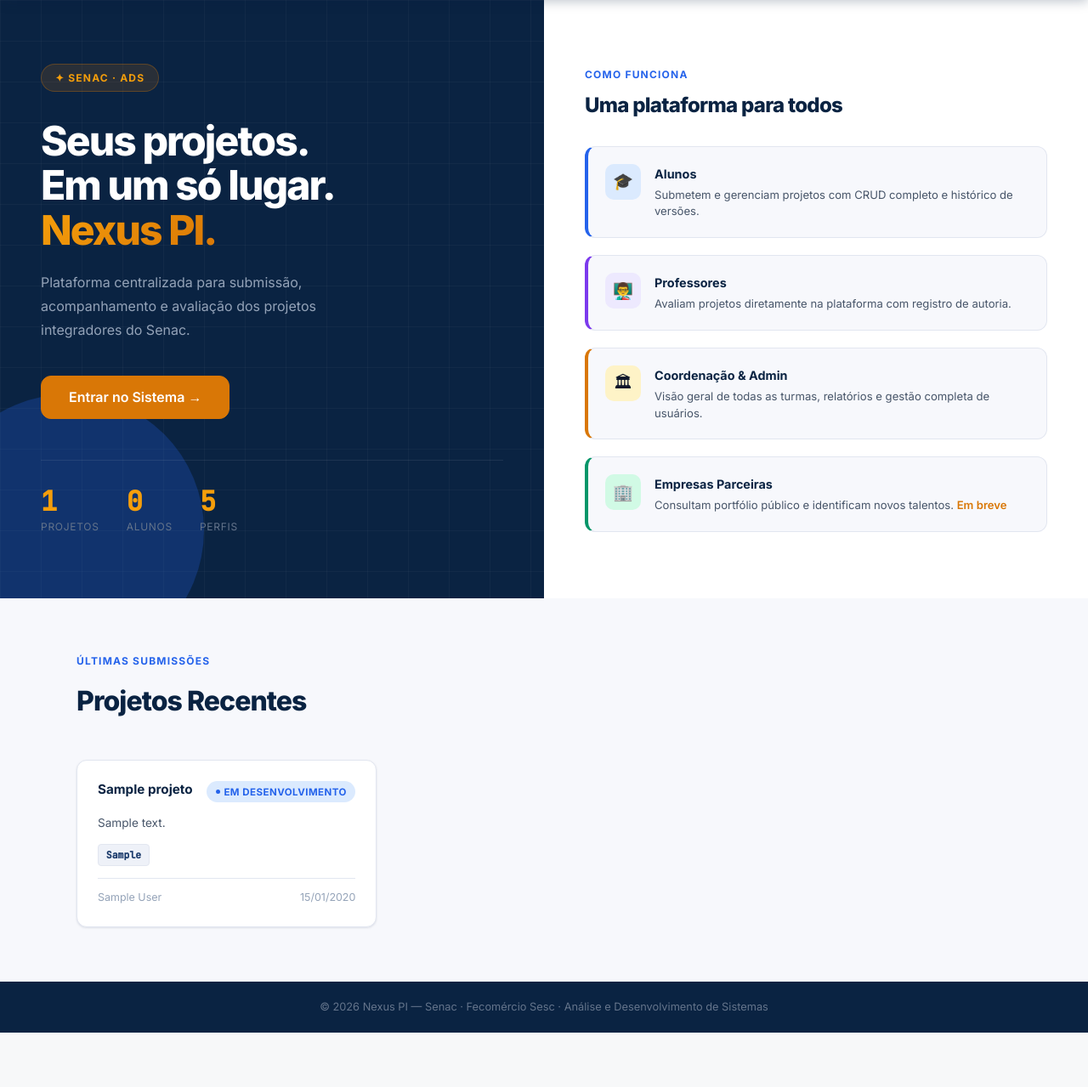
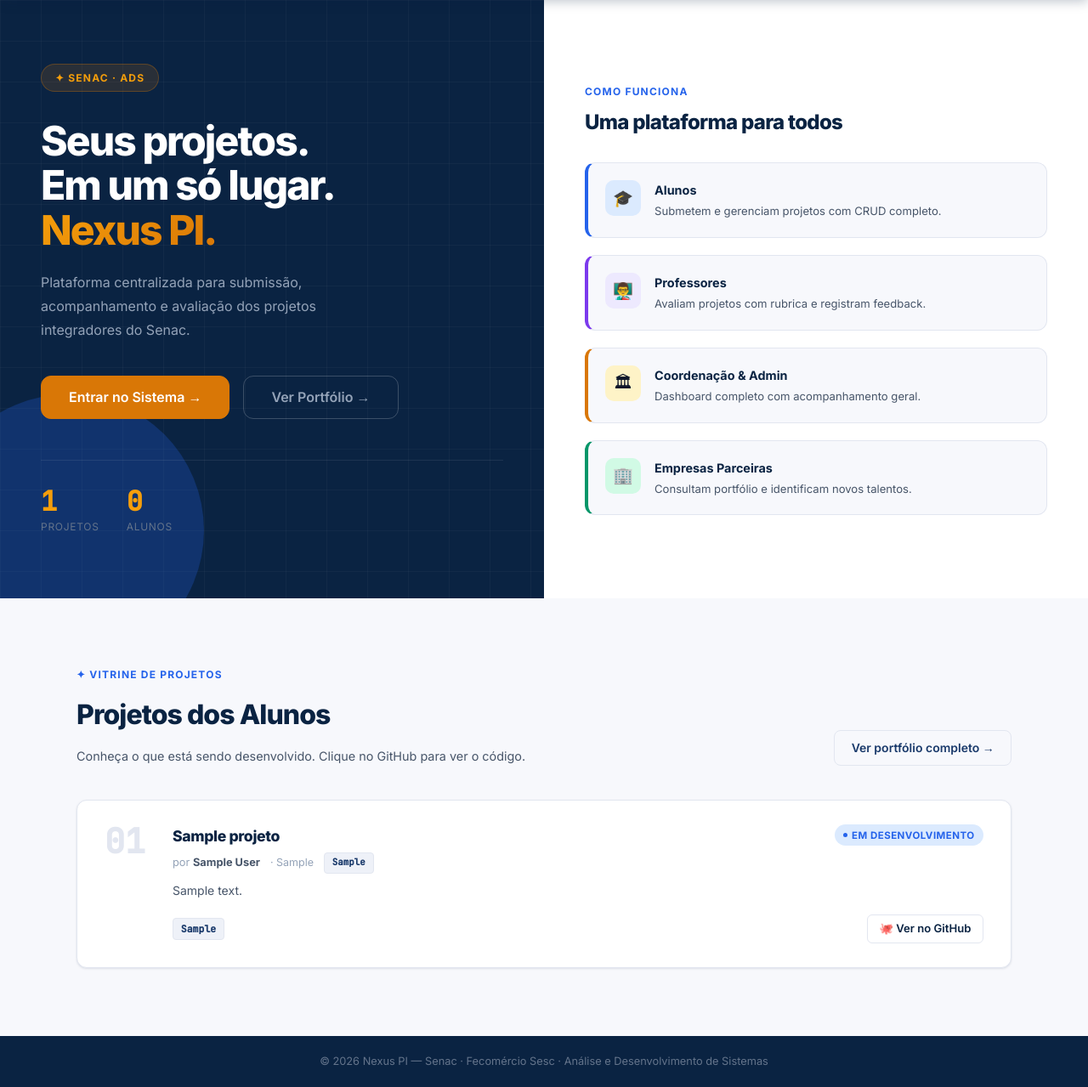
Before and after one commit to laizalay/projeto-integrador-senac, a Django app: page / in a window 1280 px wide. Shown: the part 62-1341 px from the top of the page at 85% size. Before the commit the page ends 1277 px from the top, so only its background shows below. Run offline with Django 5.2, Linux system fonts and the light colour scheme; tables that the repository leaves empty hold one stand-in row (values such as "Sample post").

Commit message:
vitrine de projetos + campo membros do grupo

```diff
--- a/core/models.py
+++ b/core/models.py
@@ -42,6 +42,7 @@ class Projeto(models.Model):
     link_github = models.URLField(blank=True, verbose_name="Link do GitHub")
     status = models.CharField(max_length=20, choices=STATUS_CHOICES, default='desenvolvimento')
     turma = models.CharField(max_length=50, blank=True, null=True, verbose_name="Turma")
+    membros_grupo = models.CharField(max_length=500, blank=True, null=True, verbose_name="Membros do Grupo")
     autor = models.ForeignKey(Usuario, on_delete=models.CASCADE, related_name='projetos')
     criado_em = models.DateTimeField(auto_now_add=True)
     atualizado_em = models.DateTimeField(auto_now=True)
--- a/core/views.py
+++ b/core/views.py
@@ -50,11 +50,18 @@ def professor_required(f):
 def home(request):
     total_projetos = Projeto.objects.count()
     total_alunos = Usuario.objects.filter(papel='aluno').count()
-    projetos_recentes = Projeto.objects.select_related('autor').order_by('-criado_em')[:4]
+    projetos_recentes = Projeto.objects.select_related('autor').order_by('-criado_em')[:6]
+    perfis = [
+        {'emoji': '🎓', 'nome': 'Alunos', 'desc': 'Submetem e gerenciam projetos com CRUD completo.', 'cor': 'var(--azul-lt)', 'bg': '#DBEAFE'},
+        {'emoji': '👨‍🏫', 'nome': 'Professores', 'desc': 'Avaliam projetos com rubrica e registram feedback.', 'cor': '#7C3AED', 'bg': '#EDE9FE'},
+        {'emoji': '🏛', 'nome': 'Coordenação & Admin', 'desc': 'Dashboard completo com acompanhamento geral.', 'cor': 'var(--amber)', 'bg': '#FEF3C7'},
+        {'emoji': '🏢', 'nome': 'Empresas Parceiras', 'desc': 'Consultam portfólio e identificam novos talentos.', 'cor': 'var(--success)', 'bg': '#D1FAE5'},
+    ]
     return render(request, 'home.html', {
         'total_projetos': total_projetos,
         'total_alunos': total_alunos,
         'projetos_recentes': projetos_recentes,
+        'perfis': perfis,
     })
 
 
@@ -238,7 +245,7 @@ def usuarios_lista(request):
 
 @admin_ou_coord
 def usuario_novo(request):
-    form = UsuarioForm(request.POST or None)
+    form = UsuarioForm(request.POST or None, usuario_logado=request.user)
     if request.method == 'POST' and form.is_valid():
         form.save()
         messages.success(request, 'Usuário cadastrado com sucesso!')
--- a/templates/home.html
+++ b/templates/home.html
@@ -3,41 +3,26 @@
 
 {% block content %}
 
-<!-- HERO: layout dividido azul + branco -->
-<section style="min-height: 88vh; display: grid; grid-template-columns: 1fr 1fr;">
-
-  <!-- Lado esquerdo — azul escuro -->
-  <div style="background: var(--azul); padding: 4rem 3rem; display: flex; flex-direction: column; justify-content: center; position: relative; overflow: hidden;">
-    <!-- Grade decorativa -->
+<!-- HERO -->
+<section style="min-height:88vh;display:grid;grid-template-columns:1fr 1fr;">
+  <div style="background:var(--azul);padding:4rem 3rem;display:flex;flex-direction:column;justify-content:center;position:relative;overflow:hidden;">
     <div style="position:absolute;inset:0;background-image:linear-gradient(rgba(255,255,255,0.03) 1px,transparent 1px),linear-gradient(90deg,rgba(255,255,255,0.03) 1px,transparent 1px);background-size:48px 48px;"></div>
-    <!-- Círculo decorativo -->
     <div style="position:absolute;bottom:-80px;left:-80px;width:320px;height:320px;border-radius:50%;background:rgba(37,99,235,0.25);"></div>
-
     <div style="position:relative;">
-      <!-- Tag Senac -->
-      <div style="display:inline-flex;align-items:center;gap:0.5rem;background:rgba(217,119,6,0.15);border:1px solid rgba(217,119,6,0.3);color:var(--amber-md);font-size:0.75rem;font-weight:700;letter-spacing:0.1em;text-transform:uppercase;padding:0.35rem 1rem;border-radius:20px;margin-bottom:2rem;">
-        ✦ Senac · ADS
-      </div>
-
+      <div style="display:inline-flex;align-items:center;gap:0.5rem;background:rgba(217,119,6,0.15);border:1px solid rgba(217,119,6,0.3);color:var(--amber-md);font-size:0.75rem;font-weight:700;letter-spacing:0.1em;text-transform:uppercase;padding:0.35rem 1rem;border-radius:20px;margin-bottom:2rem;">✦ Senac · ADS</div>
       <h1 style="font-size:clamp(2rem,4vw,3rem);font-weight:800;color:white;letter-spacing:-0.04em;line-height:1.1;margin-bottom:1.25rem;">
-        Seus projetos.<br>
-        Em um só lugar.<br>
+        Seus projetos.<br>Em um só lugar.<br>
         <span style="background:linear-gradient(135deg,#F59E0B,#D97706);-webkit-background-clip:text;-webkit-text-fill-color:transparent;background-clip:text;">Nexus PI.</span>
       </h1>
-
-      <p style="font-size:1rem;color:#94A3B8;line-height:1.75;margin-bottom:2.5rem;max-width:420px;">
-        Plataforma centralizada para submissão, acompanhamento e avaliação dos projetos integradores do Senac.
-      </p>
-
+      <p style="font-size:1rem;color:#94A3B8;line-height:1.75;margin-bottom:2.5rem;max-width:420px;">Plataforma centralizada para submissão, acompanhamento e avaliação dos projetos integradores do Senac.</p>
       <div style="display:flex;gap:1rem;flex-wrap:wrap;">
         {% if user.is_authenticated %}
           <a href="{% url 'painel' %}" class="btn btn-amber btn-lg">Acessar Painel →</a>
         {% else %}
           <a href="{% url 'login' %}" class="btn btn-amber btn-lg">Entrar no Sistema →</a>
         {% endif %}
+        <a href="{% url 'portfolio' %}" class="btn btn-outline btn-lg" style="border-color:rgba(255,255,255,0.2);color:#94A3B8;">Ver Portfólio →</a>
       </div>
-
-      <!-- Stats -->
       <div style="display:flex;gap:2rem;margin-top:3rem;padding-top:2rem;border-top:1px solid rgba(255,255,255,0.08);">
         <div>
           <div style="font-size:2rem;font-weight:800;color:var(--amber-md);font-family:var(--mono);line-height:1;">{{ total_projetos }}</div>
@@ -47,92 +32,89 @@
           <div style="font-size:2rem;font-weight:800;color:var(--amber-md);font-family:var(--mono);line-height:1;">{{ total_alunos }}</div>
           <div style="font-size:0.75rem;color:#64748B;margin-top:0.2rem;text-transform:uppercase;letter-spacing:0.06em;">Alunos</div>
         </div>
-        <div>
-          <div style="font-size:2rem;font-weight:800;color:var(--amber-md);font-family:var(--mono);line-height:1;">5</div>
-          <div style="font-size:0.75rem;color:#64748B;margin-top:0.2rem;text-transform:uppercase;letter-spacing:0.06em;">Perfis</div>
-        </div>
       </div>
     </div>
   </div>
 
-  <!-- Lado direito — branco com cards -->
+  <!-- Lado direito -->
   <div style="background:white;padding:4rem 3rem;display:flex;flex-direction:column;justify-content:center;gap:1.25rem;">
-
     <div style="margin-bottom:0.5rem;">
       <p style="font-size:0.75rem;font-weight:700;letter-spacing:0.1em;text-transform:uppercase;color:var(--azul-lt);margin-bottom:0.5rem;">Como funciona</p>
       <h2 style="font-size:1.5rem;font-weight:800;color:var(--azul);letter-spacing:-0.03em;">Uma plataforma para todos</h2>
     </div>
-
-    <!-- Card Aluno -->
-    <div style="display:flex;align-items:flex-start;gap:1rem;padding:1.25rem;border:1px solid var(--border);border-radius:var(--radius);border-left:4px solid var(--azul-lt);background:var(--bg);transition:all 0.2s;">
-      <div style="width:42px;height:42px;border-radius:10px;background:#DBEAFE;display:flex;align-items:center;justify-content:center;font-size:1.2rem;flex-shrink:0;">🎓</div>
+    {% for item in perfis %}
+    <div style="display:flex;align-items:flex-start;gap:1rem;padding:1.25rem;border:1px solid var(--border);border-radius:var(--radius);border-left:4px solid {{ item.cor }};background:var(--bg);">
+      <div style="width:42px;height:42px;border-radius:10px;background:{{ item.bg }};display:flex;align-items:center;justify-content:center;font-size:1.2rem;flex-shrink:0;">{{ item.emoji }}</div>
       <div>
-        <h3 style="font-size:0.9rem;font-weight:700;color:var(--azul);margin-bottom:0.25rem;">Alunos</h3>
-        <p style="font-size:0.82rem;color:var(--text-2);line-height:1.5;">Submetem e gerenciam projetos com CRUD completo e histórico de versões.</p>
+        <h3 style="font-size:0.9rem;font-weight:700;color:var(--azul);margin-bottom:0.25rem;">{{ item.nome }}</h3>
+        <p style="font-size:0.82rem;color:var(--text-2);line-height:1.5;">{{ item.desc }}</p>
       </div>
     </div>
-
-    <!-- Card Professor -->
-    <div style="display:flex;align-items:flex-start;gap:1rem;padding:1.25rem;border:1px solid var(--border);border-radius:var(--radius);border-left:4px solid #7C3AED;background:var(--bg);">
-      <div style="width:42px;height:42px;border-radius:10px;background:#EDE9FE;display:flex;align-items:center;justify-content:center;font-size:1.2rem;flex-shrink:0;">👨‍🏫</div>
-      <div>
-        <h3 style="font-size:0.9rem;font-weight:700;color:var(--azul);margin-bottom:0.25rem;">Professores</h3>
-        <p style="font-size:0.82rem;color:var(--text-2);line-height:1.5;">Avaliam projetos diretamente na plataforma com registro de autoria.</p>
-      </div>
-    </div>
-
-    <!-- Card Coordenador -->
-    <div style="display:flex;align-items:flex-start;gap:1rem;padding:1.25rem;border:1px solid var(--border);border-radius:var(--radius);border-left:4px solid var(--amber);background:var(--bg);">
-      <div style="width:42px;height:42px;border-radius:10px;background:#FEF3C7;display:flex;align-items:center;justify-content:center;font-size:1.2rem;flex-shrink:0;">🏛</div>
-      <div>
-        <h3 style="font-size:0.9rem;font-weight:700;color:var(--azul);margin-bottom:0.25rem;">Coordenação & Admin</h3>
-        <p style="font-size:0.82rem;color:var(--text-2);line-height:1.5;">Visão geral de todas as turmas, relatórios e gestão completa de usuários.</p>
-      </div>
-    </div>
-
-    <!-- Card Empresa -->
-    <div style="display:flex;align-items:flex-start;gap:1rem;padding:1.25rem;border:1px solid var(--border);border-radius:var(--radius);border-left:4px solid var(--success);background:var(--bg);">
-      <div style="width:42px;height:42px;border-radius:10px;background:#D1FAE5;display:flex;align-items:center;justify-content:center;font-size:1.2rem;flex-shrink:0;">🏢</div>
-      <div>
-        <h3 style="font-size:0.9rem;font-weight:700;color:var(--azul);margin-bottom:0.25rem;">Empresas Parceiras</h3>
-        <p style="font-size:0.82rem;color:var(--text-2);line-height:1.5;">Consultam portfólio público e identificam novos talentos. <span style="color:var(--amber);font-weight:600;">Em breve</span></p>
-      </div>
-    </div>
-
+    {% endfor %}
   </div>
 </section>
 
-<!-- PROJETOS RECENTES -->
+<!-- VITRINE DE PROJETOS -->
 {% if projetos_recentes %}
-<section style="padding:4rem 2rem;background:var(--bg);">
+<section style="padding:5rem 2rem;background:var(--bg);">
   <div style="max-width:1100px;margin:0 auto;">
-    <div style="display:flex;align-items:center;justify-content:space-between;margin-bottom:2rem;">
+    <div style="display:flex;align-items:flex-end;justify-content:space-between;margin-bottom:2.5rem;flex-wrap:wrap;gap:1rem;">
       <div>
-        <p class="section-eyebrow">Últimas submissões</p>
-        <h2 class="section-title">Projetos Recentes</h2>
+        <p class="section-eyebrow">✦ Vitrine de Projetos</p>
+        <h2 class="section-title">Projetos dos Alunos</h2>
+        <p style="color:var(--text-2);font-size:0.9rem;margin-top:0.25rem;">Conheça o que está sendo desenvolvido. Clique no GitHub para ver o código.</p>
       </div>
-      {% if user.is_authenticated %}
-        <a href="{% url 'painel' %}" class="btn btn-outline">Ver todos →</a>
+      <a href="{% url 'portfolio' %}" class="btn btn-outline">Ver portfólio completo →</a>
+    </div>
+
+    <div style="display:flex;flex-direction:column;gap:1rem;">
+      {% for projeto in projetos_recentes %}
+      <div style="background:white;border:1px solid var(--border);border-radius:var(--radius);padding:1.75rem 2rem;box-shadow:var(--shadow-sm);display:flex;align-items:flex-start;gap:2rem;transition:all 0.2s;"
+           onmouseover="this.style.boxShadow='var(--shadow)';this.style.borderColor='var(--azul-lt)';this.style.transform='translateX(4px)'"
+           onmouseout="this.style.boxShadow='var(--shadow-sm)';this.style.borderColor='var(--border)';this.style.transform='translateX(0)'">
+
+        <!-- Número decorativo -->
+        <div style="font-size:2.5rem;font-weight:800;color:var(--border);font-family:var(--mono);line-height:1;flex-shrink:0;user-select:none;">
+          {{ forloop.counter|stringformat:"02d" }}
+        </div>
+
+        <!-- Conteúdo principal -->
+        <div style="flex:1;min-width:0;">
+          <div style="display:flex;align-items:flex-start;justify-content:space-between;gap:1rem;flex-wrap:wrap;margin-bottom:0.6rem;">
+            <div>
+              <h3 style="font-size:1.1rem;font-weight:800;color:var(--azul);letter-spacing:-0.02em;margin-bottom:0.25rem;">{{ projeto.titulo }}</h3>
+              <div style="display:flex;align-items:center;gap:0.75rem;flex-wrap:wrap;">
+                <span style="font-size:0.8rem;color:var(--text-3);">
+                  por <strong style="color:var(--text-2);">{{ projeto.autor.get_full_name|default:projeto.autor.username }}</strong>
+                </span>
+                {% if projeto.membros_grupo %}
+                  <span style="font-size:0.78rem;color:var(--text-3);">· {{ projeto.membros_grupo }}</span>
+                {% endif %}
+                {% if projeto.turma %}
+                  <span class="tag" style="font-size:0.68rem;">{{ projeto.turma }}</span>
                 {% endif %}
               </div>
-    <div class="projetos-grid">
-      {% for projeto in projetos_recentes %}
-      <div class="projeto-card">
-        <div class="projeto-card-header">
-          <h3 class="projeto-card-title">{{ projeto.titulo }}</h3>
+            </div>
             <span class="badge badge-{{ projeto.status_cor }}">{{ projeto.get_status_display }}</span>
           </div>
-        <p class="projeto-card-desc">{{ projeto.descricao|truncatechars:110 }}</p>
-        {% if projeto.get_tecnologias_lista %}
+
+          <p style="font-size:0.875rem;color:var(--text-2);line-height:1.6;margin-bottom:1rem;">{{ projeto.descricao|truncatechars:160 }}</p>
+
+          <div style="display:flex;align-items:center;justify-content:space-between;flex-wrap:wrap;gap:0.75rem;">
             <div class="tags-list">
-          {% for tech in projeto.get_tecnologias_lista|slice:":4" %}
+              {% for tech in projeto.get_tecnologias_lista %}
                 <span class="tag">{{ tech }}</span>
               {% endfor %}
             </div>
+            {% if projeto.link_github %}
+              <a href="{{ projeto.link_github }}" target="_blank"
+                 style="display:inline-flex;align-items:center;gap:0.4rem;font-size:0.82rem;font-weight:600;color:var(--azul);border:1.5px solid var(--border);padding:0.35rem 0.85rem;border-radius:6px;text-decoration:none;transition:all 0.2s;background:white;"
+                 onmouseover="this.style.borderColor='var(--azul)';this.style.background='var(--azul-pale)'"
+                 onmouseout="this.style.borderColor='var(--border)';this.style.background='white'">
+                🐙 Ver no GitHub
+              </a>
             {% endif %}
-        <div class="projeto-card-footer">
-          <span>{{ projeto.autor.get_full_name|default:projeto.autor.username }}</span>
-          <span>{{ projeto.criado_em|date:"d/m/Y" }}</span>
+          </div>
         </div>
       </div>
       {% endfor %}
--- a/templates/projeto_detalhe.html
+++ b/templates/projeto_detalhe.html
@@ -38,6 +38,12 @@
       </div>
     </div>
     {% endif %}
+    {% if projeto.membros_grupo %}
+    <div class="detail-section">
+      <span class="detail-label">Membros do Grupo</span>
+      <p class="detail-value">👥 {{ projeto.membros_grupo }}</p>
+    </div>
+    {% endif %}
     {% if projeto.link_github %}
     <div class="detail-section">
       <span class="detail-label">Repositório GitHub</span>
--- a/templates/projeto_form.html
+++ b/templates/projeto_form.html
@@ -21,8 +21,10 @@
             {% if field.field.required %}<span class="form-required">*</span>{% endif %}
           </label>
           {{ field }}
-          {% if field.help_text %}
-            <p class="form-hint">{{ field.help_text }}</p>
+          {% if field.name == 'membros_grupo' %}
+            <p class="form-hint">Separe os nomes por vírgula. Ex: João Silva, Maria Santos</p>
+          {% elif field.name == 'tecnologias' %}
+            <p class="form-hint">Separe as tecnologias por vírgula.</p>
           {% endif %}
           {% if field.errors %}
             <p style="color:var(--danger);font-size:0.8rem;margin-top:0.3rem;">{{ field.errors|join:", " }}</p>
```
Also changed, not shown: core/forms.py (+10 -1 lines), core/management/commands/criar_admin.py (+100 -12 lines), templates/portfolio.html (+6 -1 lines), core/migrations/0003_projeto_membros_grupo.py (added). Lines whose indentation alone changed are shown as unchanged.
